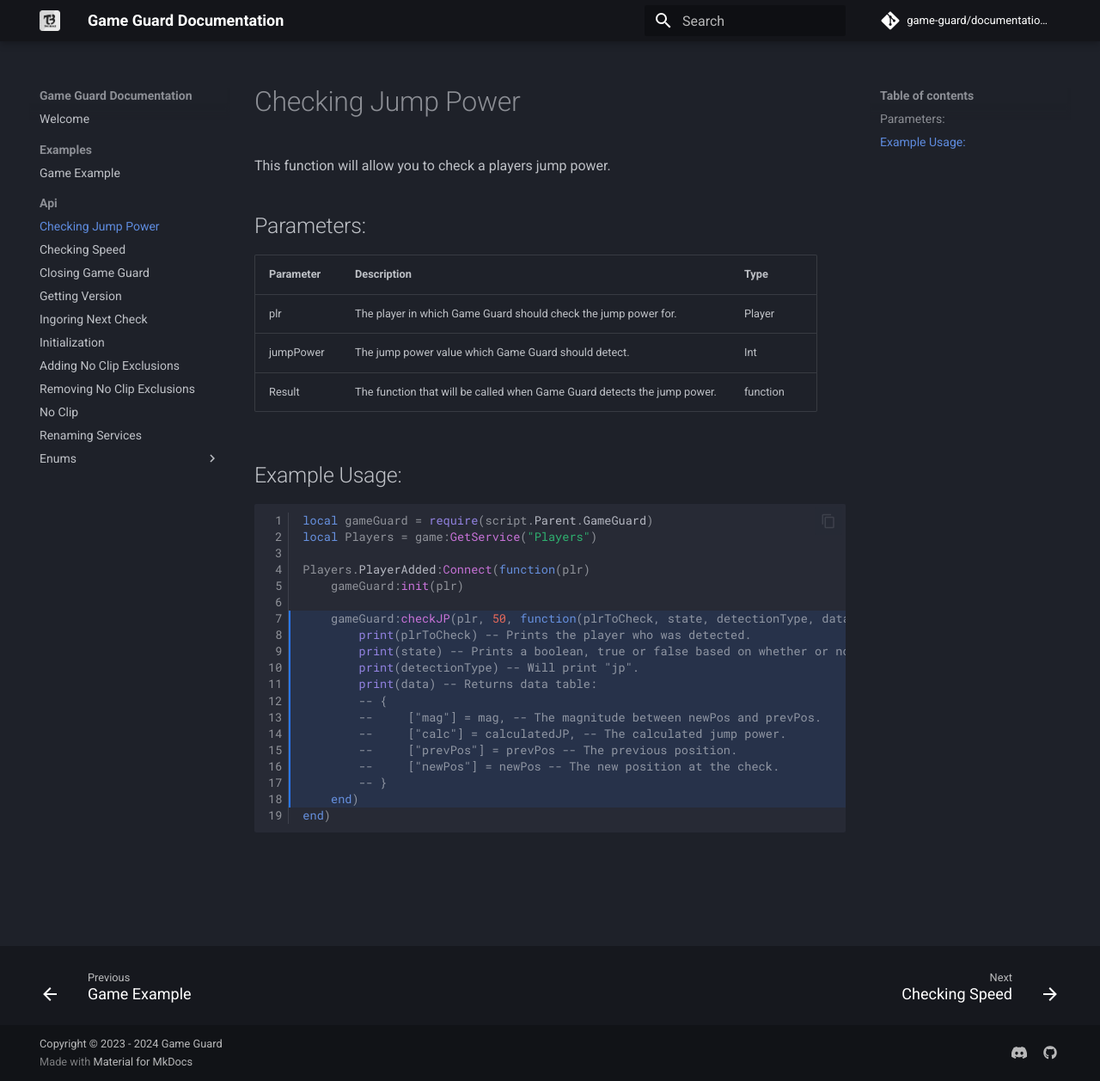
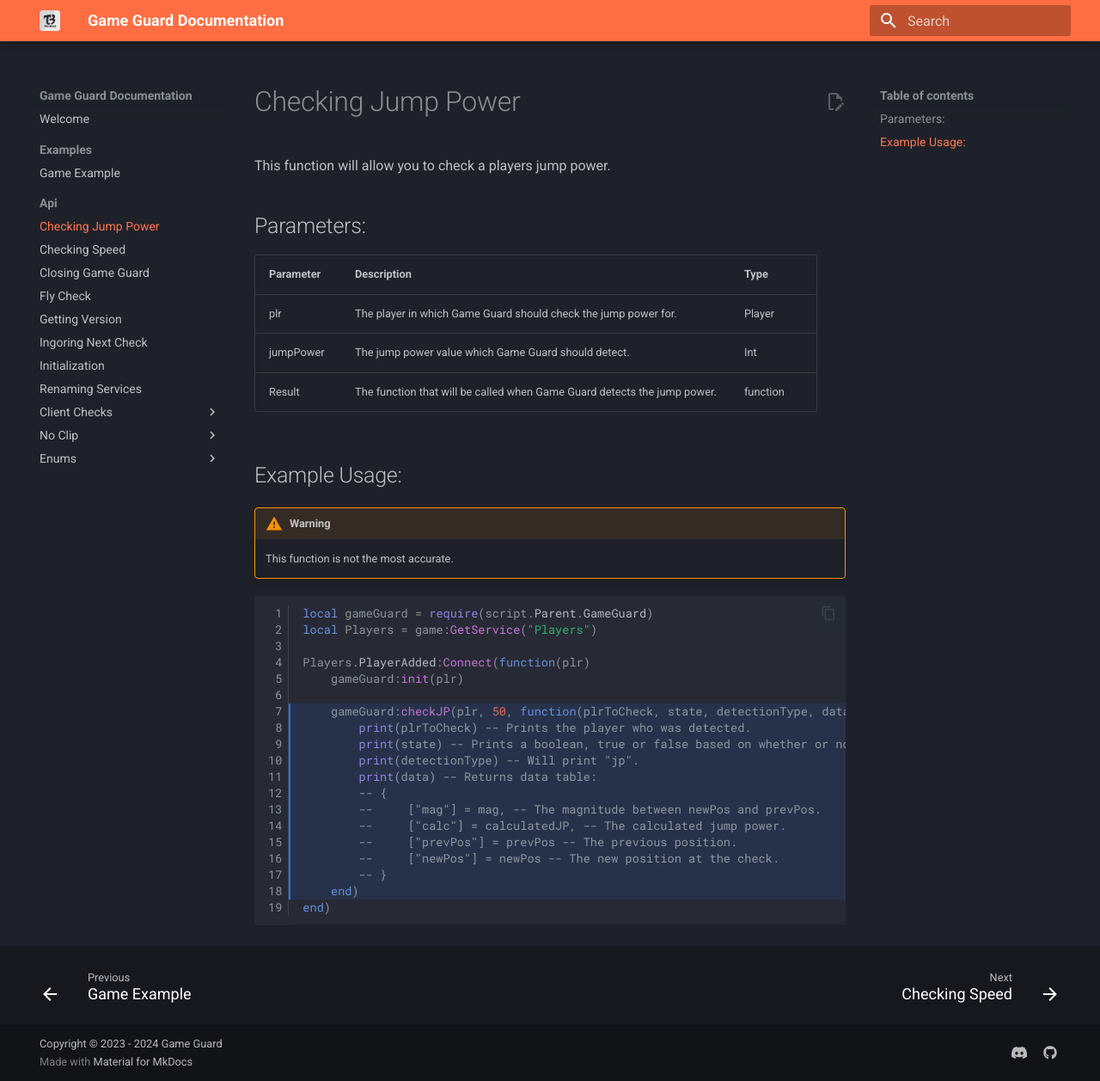
Before and after one commit to Game-Guard/Documentation-V2, an MkDocs documentation site: the page built from docs/api/check-jump-power.md, in a window 1280 px wide and 1257 px high. Shown: the whole window at 86% size. Built offline with MkDocs 1.6.1 and Material for MkDocs 9.7.7, drawn with Linux system fonts in a browser that asks for light colours; comment, search, counter and statistics services are not loaded.

Commit message:
update docs

````diff
--- a/docs/api/check-jump-power.md
+++ b/docs/api/check-jump-power.md
@@ -1,4 +1,5 @@
 # Checking Jump Power
+
 This function will allow you to check a players jump power.
 
 ## Parameters:
@@ -10,6 +11,9 @@
 | Result    | The function that will be called when Game Guard detects the jump power. | function |
 
 ## Example Usage:
+
+!!! warning
+    This function is not the most accurate.
 
 ```lua hl_lines="7-18" linenums="1"
 local gameGuard = require(script.Parent.GameGuard)
--- a/mkdocs.yml
+++ b/mkdocs.yml
@@ -49,23 +49,23 @@
     - content.code.copy
     - header.autohide
     - theme.palette
+    - content.action.edit
   language: en
   palette:
-    primary: black
+    primary: deep orange
+    accent: deep orange
     scheme: slate
 plugins:
   - search
   - git-revision-date-localized
-  - git-committers:
-      repository: Game-Guard/Documentation-V2
-      branch: main
+  # - git-committers:
+  #     repository: Game-Guard/Documentation-V2
+  #     branch: main
 extra:
   social:
     - icon: fontawesome/brands/discord
       link: https://discord.com
     - icon: fontawesome/brands/github
       link: https://github.com
-repo_url: https://github.com/Game-Guard/Documentation-V2
-repo_name: game-guard/documentation-v2
-edit_uri: edit/main/docs/
+edit_uri: https://github.com/Game-Guard/Documentation-V2/edit/main/docs/
 copyright: Copyright &copy; 2023 - 2024 Game Guard
````
Also changed, not shown: docs/api/Client-Checks/client-send-check.md (added, +10 -0 lines), docs/api/Client-Checks/init-client-script.md (added, +12 -0 lines), docs/api/Client-Checks/set-client-check-function.md (added, +9 -0 lines), docs/api/fly-check.md (added, +32 -0 lines), docs/api/No-Clip/nc-add-exclusions.md (renamed from docs/api/nc-add-exclusions.md), docs/api/No-Clip/nc-remove-exclusions.md (renamed from docs/api/nc-remove-exclusions.md), docs/api/No-Clip/no-clip.md (renamed from docs/api/no-clip.md).
